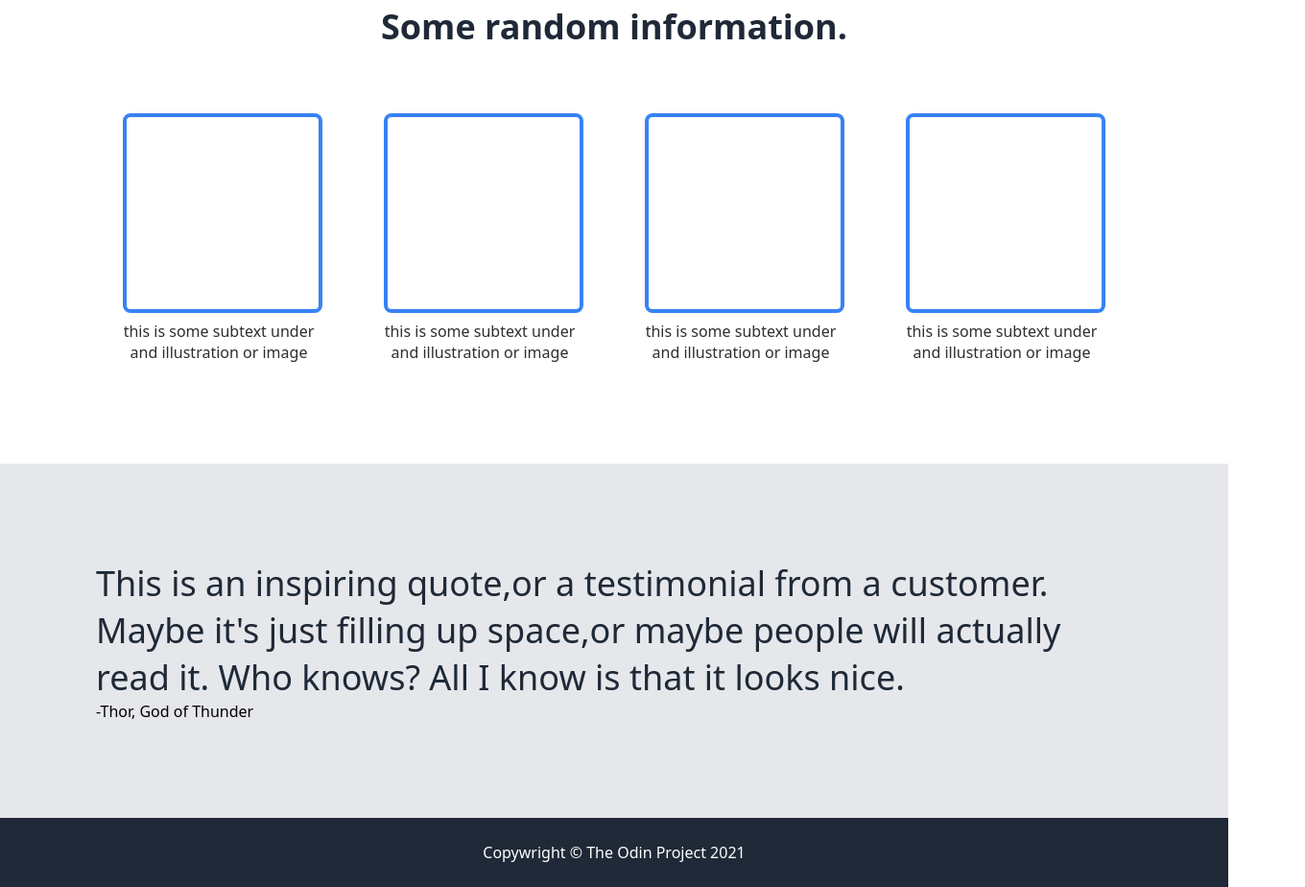
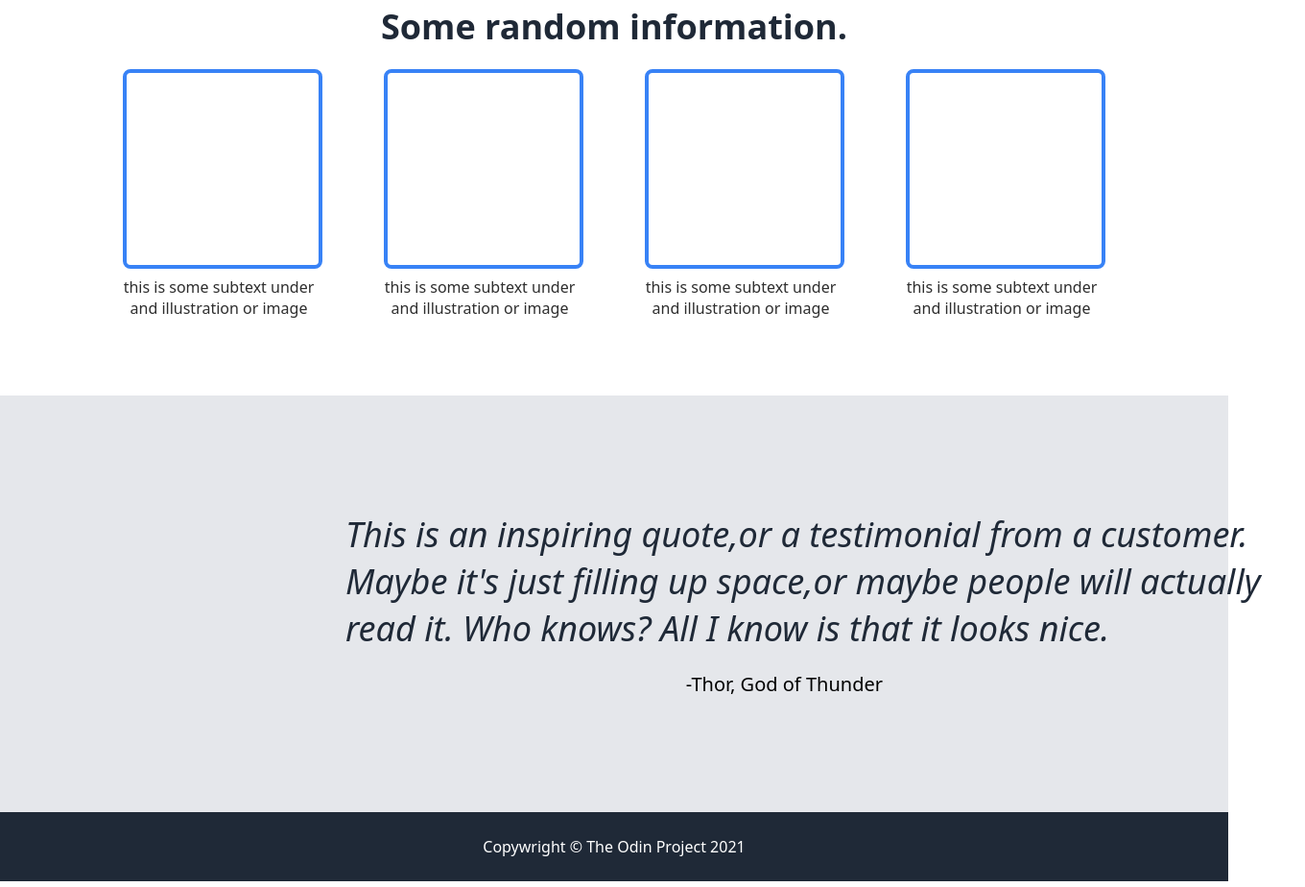
Before and after one commit to meanzad/odin-landing-page, a plain HTML site: page index.html in a window 1280 px wide. Shown: the part 581-1505 px from the top of the page at 96% size, 1360 px wide, since content can reach past the window. Drawn offline with Linux system fonts and the light colour scheme.

Commit message:
Complete content 2 section

```diff
--- a/index.html
+++ b/index.html
@@ -81,11 +81,10 @@
 
             <div class="content-two">
                 <div class="quote">
-                    This is an inspiring quote,or a testimonial from a customer. Maybe it's just filling up space,or maybe people will actually read it. Who knows? All I know is that it looks nice.
+                    <i>This is an inspiring quote,or a testimonial from a customer. Maybe it's just filling up space,or maybe people will actually read it. Who knows? All I know is that it looks nice.</i>
                 </div>
                 <div class="sign">
                     -Thor, God of Thunder
-
                 </div>
 
             </div>
--- a/styles.css
+++ b/styles.css
@@ -19,6 +19,8 @@ body{
     align-items: center;
     color: white;
     background-color: #1f2937;
+    padding:32px;
+    box-sizing: border-box;
 
 }
 
@@ -131,11 +133,10 @@ button {
 }
 
 .content-one {
-    flex: auto;
+    flex: 1;
     padding: 80px;
     display:flex;
     flex-direction: column;
-    height:400px;
 
 }
 
@@ -179,15 +180,27 @@ button {
 
 .content-two {
     background-color: #e5e7eb;
-    padding: 100px;
+    padding: 120px 360px;
+    display: flex;
+    flex-direction: column;
+    gap:20px;
+    flex:1;
 }
 
 .quote {
     color: #1f2937;
     font-size: 36px;
     font-weight: 300;
+    min-width: 1000px;
 }
 
 .sign {
-    margin: auto;
+    font-weight: 500;
+    font-size: 20px;
+    align-self: flex-end;
+    min-width: 205px;
 }
+
+.content-three {
+    flex: 1;
+}
```
